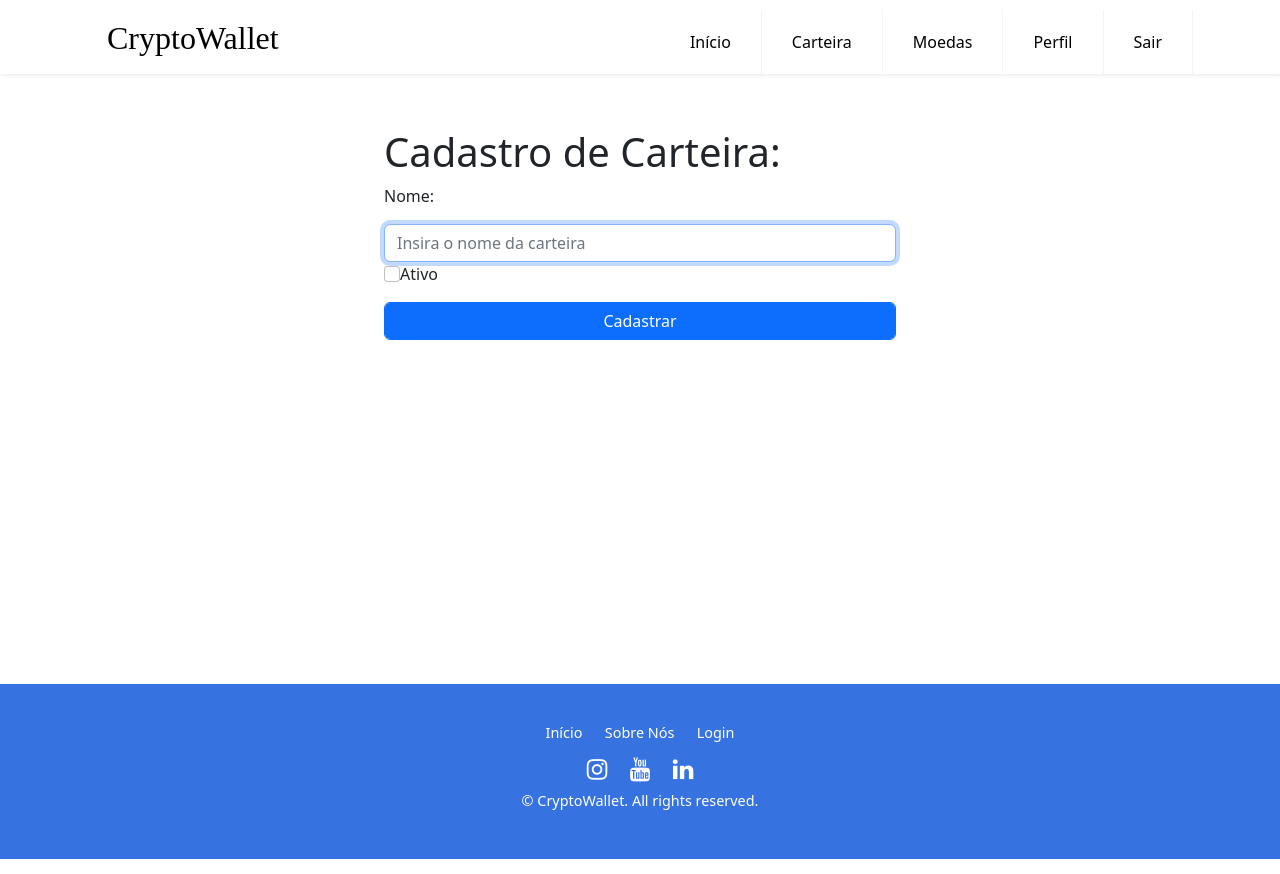
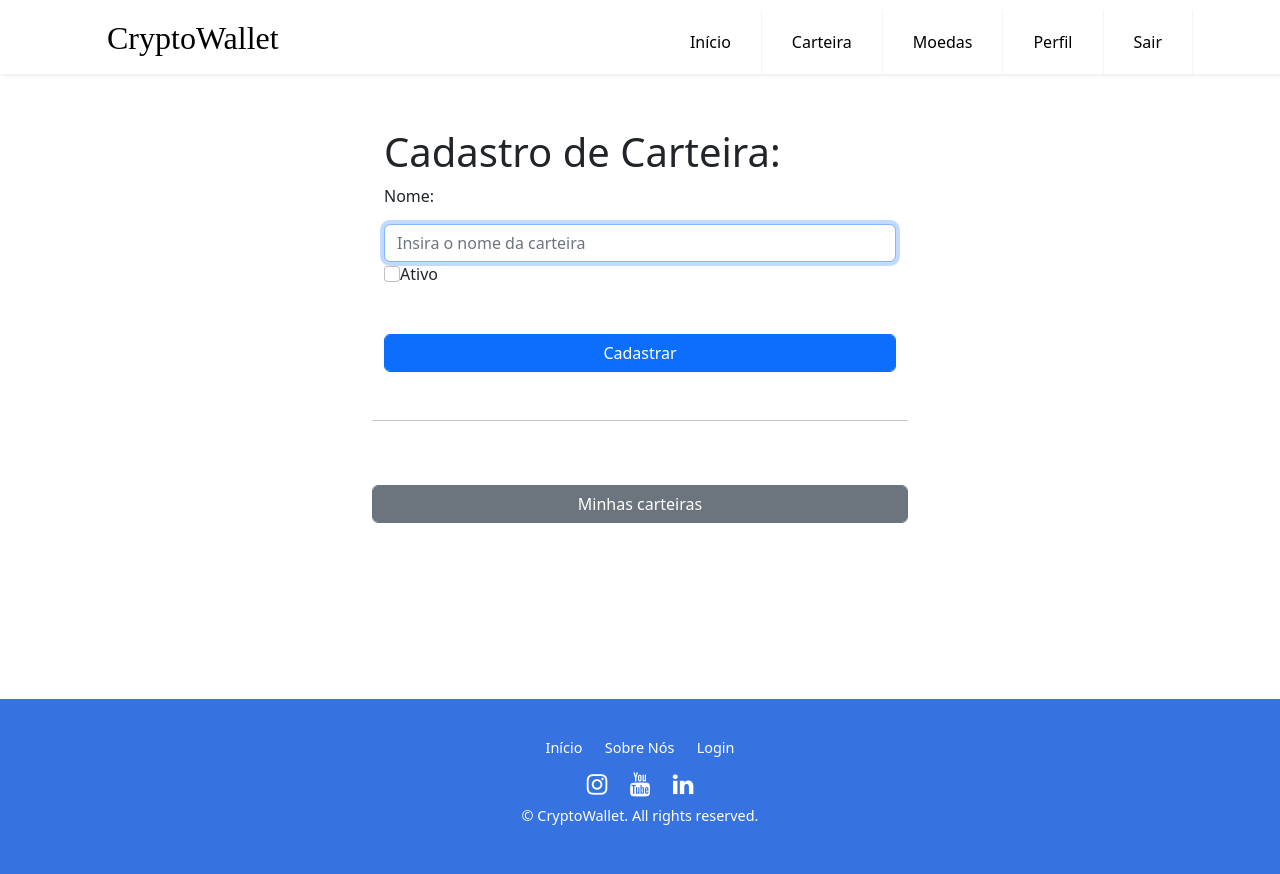
Before and after one commit to GabrielMoyaNascimento/CryptoWallet, a React (Create React App) app in the folder crypto-wallet/: page /carteira/Cadastro in a window 1280 px wide. Built offline with nearby package versions, Linux system fonts and the light colour scheme.

Commit message:
deixando a tela de cadastro de carteira mais bonita

```diff
--- a/crypto-wallet/src/components/pages/carteira/Cadastro.js
+++ b/crypto-wallet/src/components/pages/carteira/Cadastro.js
@@ -31,7 +31,7 @@ const Cadastro = () => {
               />
               Ativo
               <button
-                className="btn btn-primary form-control mt-3 "
+                className="btn btn-primary form-control mt-5 mb-5 "
                 name="submit"
                 type="submit"
                 id="contact-submit"
@@ -40,18 +40,16 @@ const Cadastro = () => {
                 Cadastrar
               </button>
             </form>
+            <hr />
+            <button className="btn btn-secondary form-control mt-3 mt-5">
+              Minhas carteiras
+            </button>
           </div>
         </div>
       </section>
       <br />
       <br />
-      <br />
-      <br />
-      <br />
-      <br />
-      <br />
-      <br />
-      <br />
+
       <Footer />
     </React.Fragment>
   );
```
